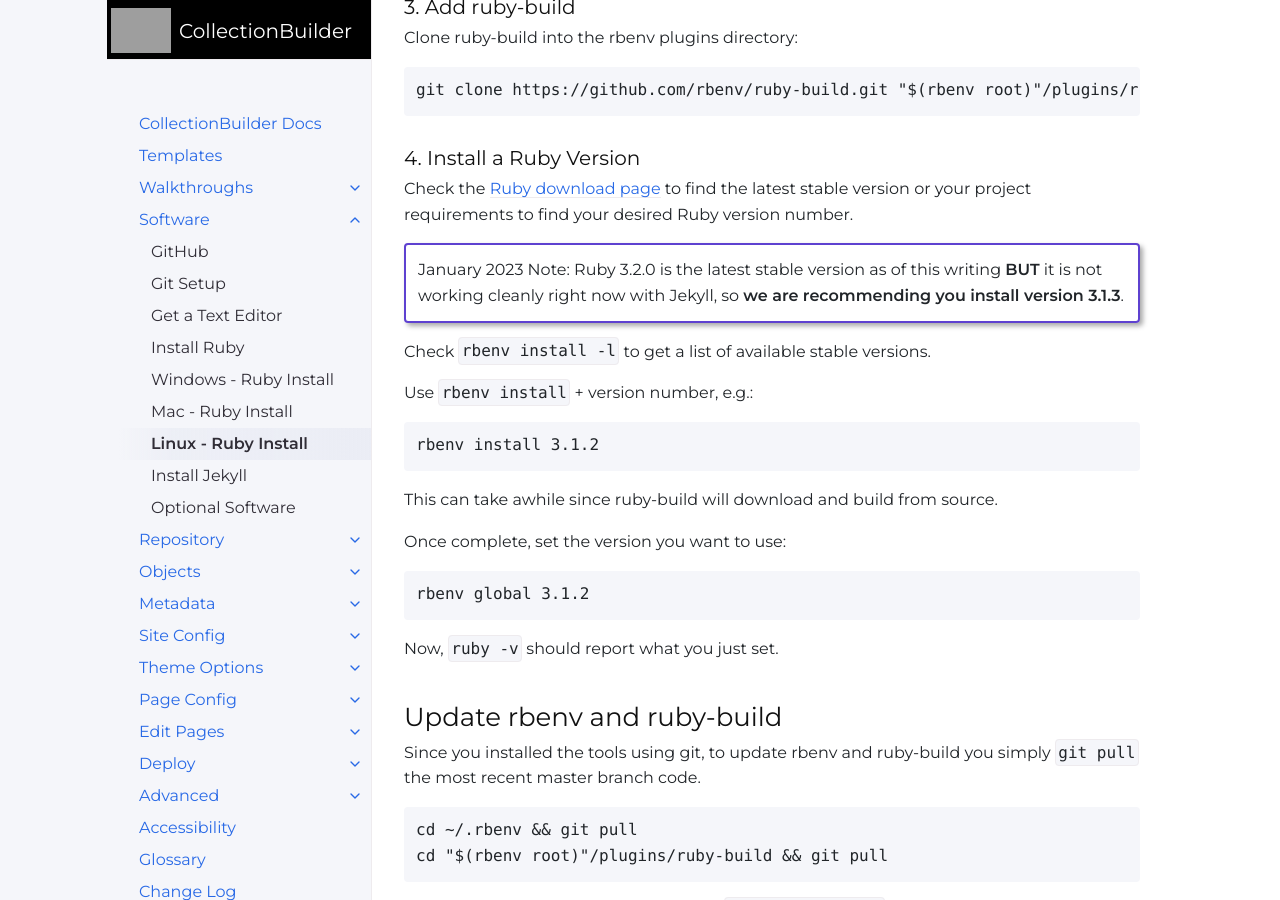
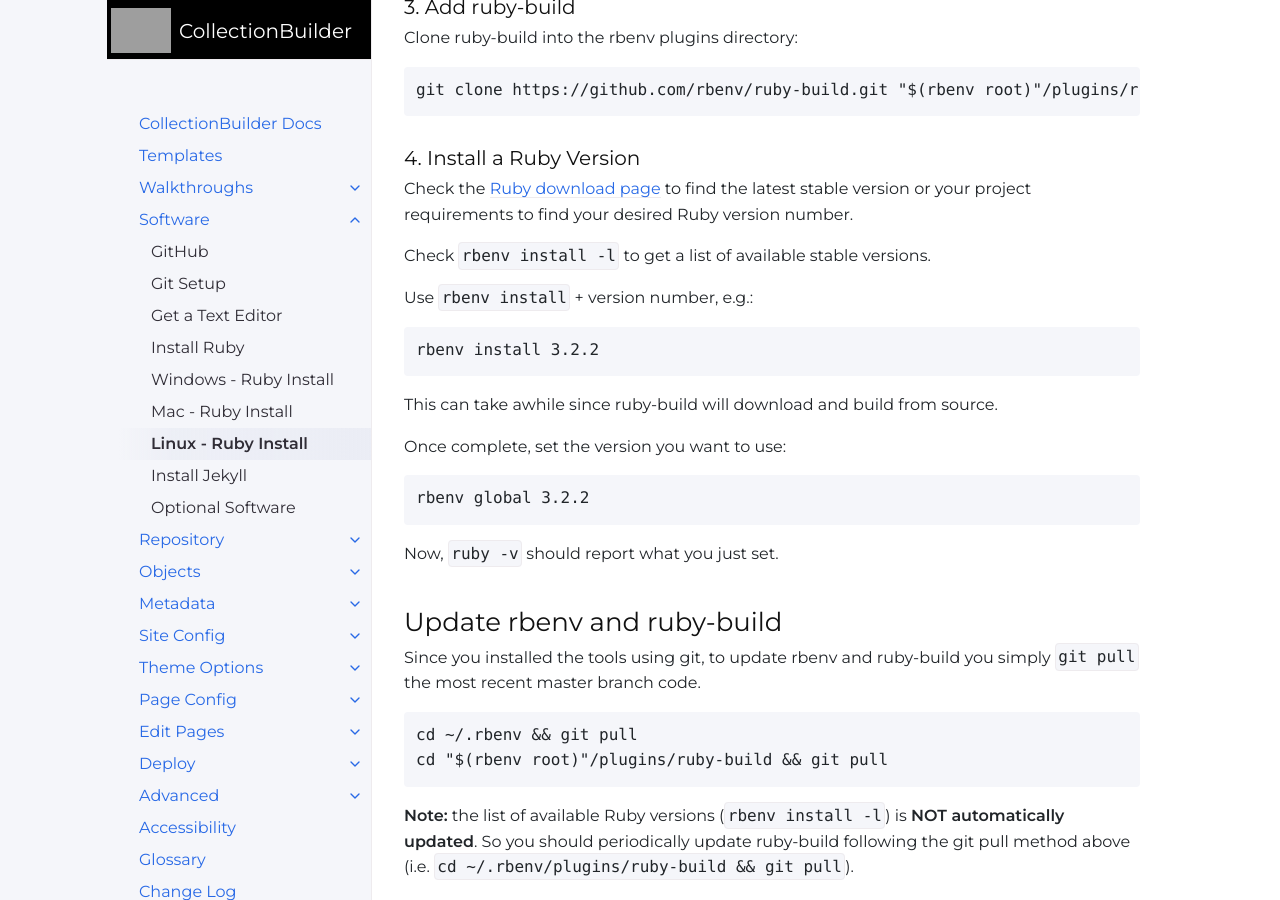
Before and after one commit to CollectionBuilder/cb-docs, a Jekyll site: the page built from docs/software/ruby_linux.md, in a window 1280 px wide and 900 px high, scrolled down 1191 px. Built offline with Jekyll 4.4.1, drawn with Linux system fonts in a browser that asks for light colours; comment, search, counter and statistics services are not loaded.

Commit message:
update ruby versions on linux

````diff
--- a/docs/software/ruby_linux.md
+++ b/docs/software/ruby_linux.md
@@ -62,15 +62,12 @@ git clone https://github.com/rbenv/ruby-build.git "$(rbenv root)"/plugins/ruby-b
 
 Check the [Ruby download page](https://www.ruby-lang.org/en/downloads/) to find the latest stable version or your project requirements to find your desired Ruby version number.
 
-{:.alert .alert-purple .my-3}
-January 2023 Note: Ruby 3.2.0 is the latest stable version as of this writing **BUT** it is not working cleanly right now with Jekyll, so **we are recommending you install version 3.1.3**.
-
 Check `rbenv install -l` to get a list of available stable versions.
 
 Use `rbenv install` + version number, e.g.:
 
 ```
-rbenv install 3.1.2
+rbenv install 3.2.2
 ```
 
 This can take awhile since ruby-build will download and build from source.
@@ -78,7 +75,7 @@ This can take awhile since ruby-build will download and build from source.
 Once complete, set the version you want to use:
 
 ```
-rbenv global 3.1.2
+rbenv global 3.2.2
 ```
 
 Now, `ruby -v` should report what you just set.
````
Also changed, not shown: docs/software/ruby.md (+3 -0 lines).
